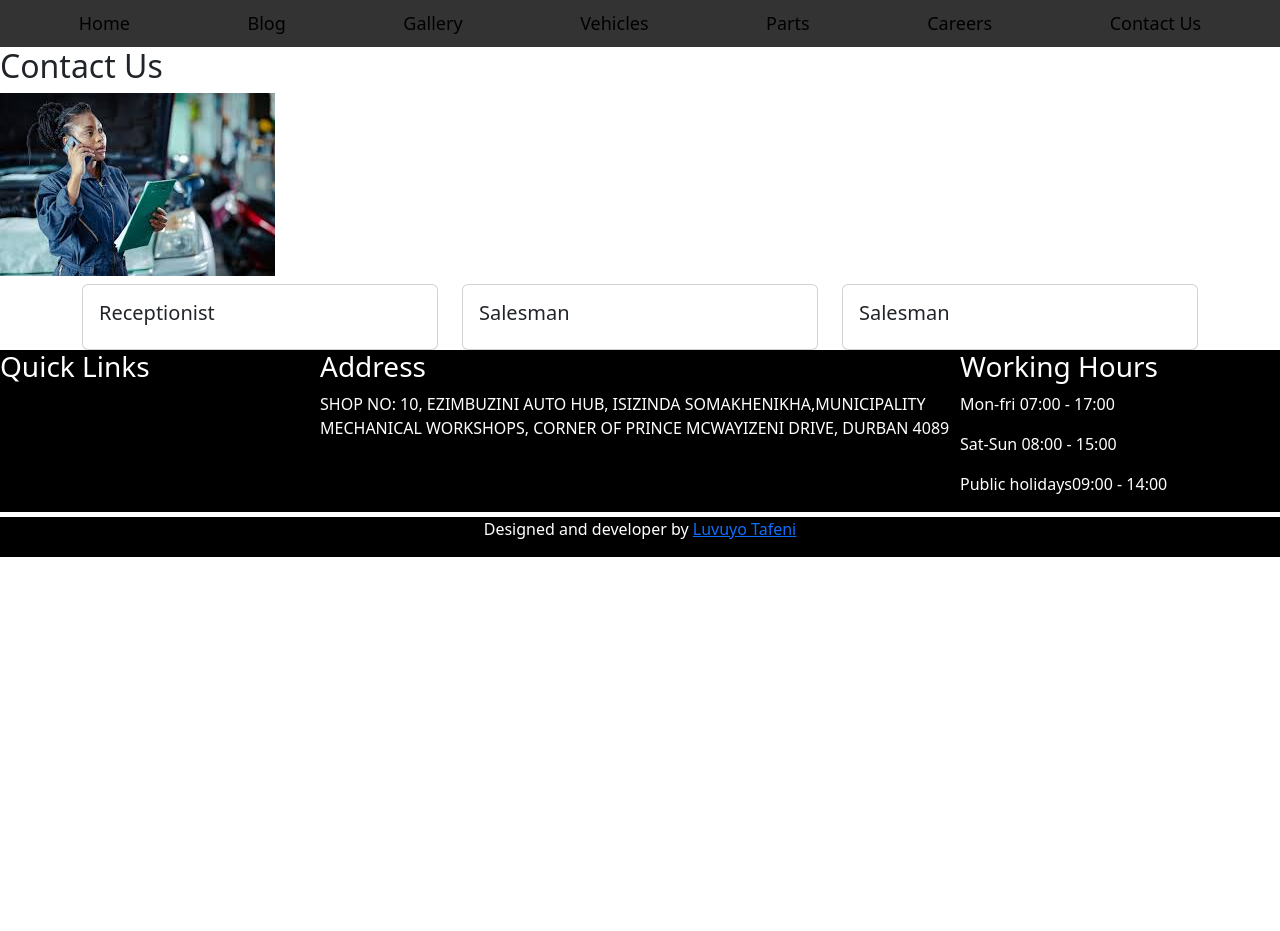
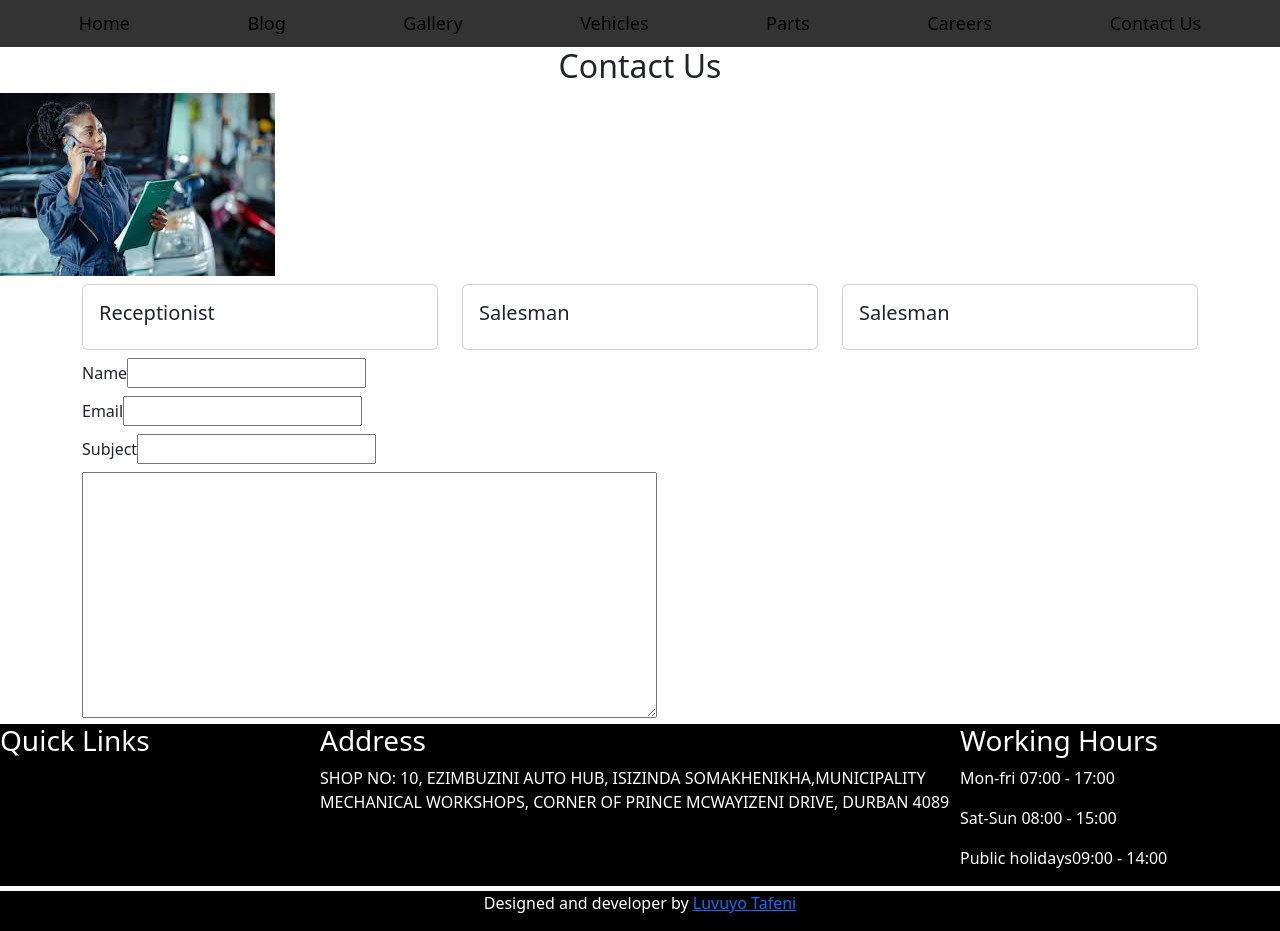
Before and after one commit to Luvuyotafeni/Garage-Front-end, a React (Create React App) app: page /contact in a window 1280 px wide. Before the commit the page ends 800 px from the top, so only its background shows below. Built offline with nearby package versions, Linux system fonts and the light colour scheme.

Commit message:
added the contact form

```diff
--- a/src/Components/Contact/Contact.jsx
+++ b/src/Components/Contact/Contact.jsx
@@ -5,9 +5,9 @@ import contact_img from '../Assets/images (5).jpg'
 const Contact = () => {
   return (
     <div>
-      <h2>Contact Us</h2>
+      <h2 className='text-center'>Contact Us</h2>
       <div className='contact_img mt-2 mb-2'>
-        <img src={contact_img}/>
+        <img src={contact_img} alt='comntact_img' className='contact_img'/>
       </div>
       <div className='container mt-2'>
         <div className='row'>
@@ -35,6 +35,25 @@ const Contact = () => {
         </div>
 
       </div>
+      <div className='container'>
+        <form>
+          <div className='form-group mt-2 mb-2'>
+            <label>Name</label>
+            <input></input>
+          </div>
+          <div className='form-group mb-2 mt-2'>
+            <label>Email</label>
+            <input></input>
+          </div>
+          <div className='form-group mb-2 mt-2'>
+            <label>Subject</label>
+            <input></input>
+          </div>
+          <div>
+            <textarea rows={10} cols={60}></textarea>
+          </div>
+        </form>
+      </div>
     </div>
   )
 }
--- a/src/Components/Home/Home.css
+++ b/src/Components/Home/Home.css
@@ -27,6 +27,7 @@
 
 .wcu_text{
     margin:20px;
+    justify-items: center;
 }
 
 .wcu_text p{
```
